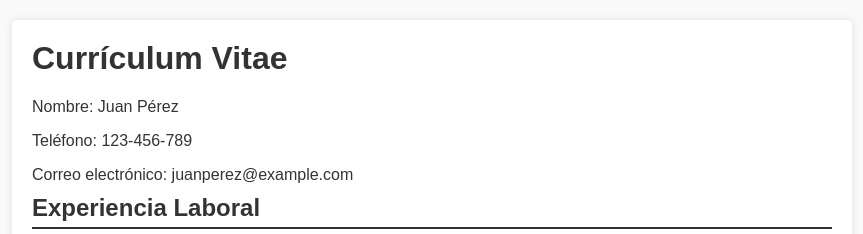
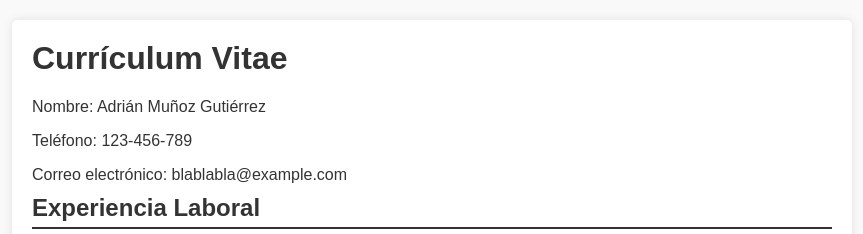
Before and after one commit to AdrianMG2001/cv_github, a plain HTML site: page index.html in a window 1280 px wide. Shown: the top 234 px of the page, without its empty margins (208-1071 px from the left). Drawn offline with Linux system fonts and the light colour scheme.

Commit message:
Update index.html

```diff
--- a/index.html
+++ b/index.html
@@ -48,9 +48,9 @@
     <div class="container">
         <header>
             <h1>Currículum Vitae</h1>
-            <p>Nombre: Juan Pérez</p>
+            <p>Nombre: Adrián Muñoz Gutiérrez</p>
             <p>Teléfono: 123-456-789</p>
-            <p>Correo electrónico: juanperez@example.com</p>
+            <p>Correo electrónico: blablabla@example.com</p>
         </header>
 
         <div class="section">
```
